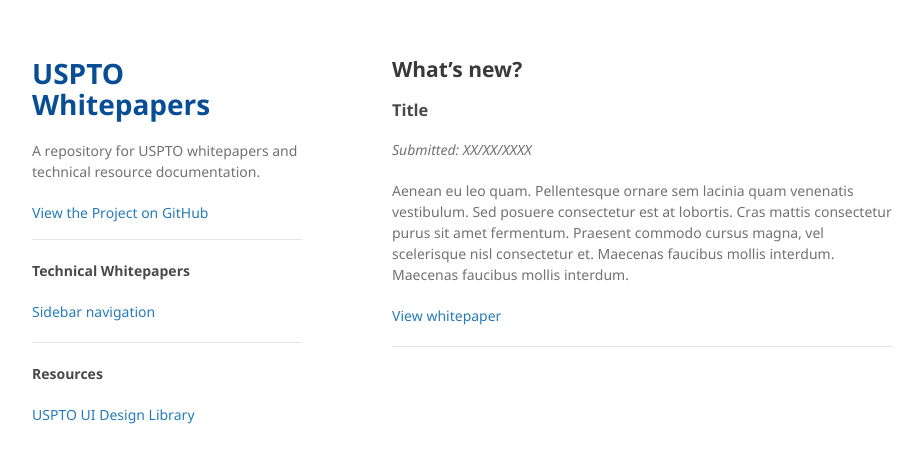
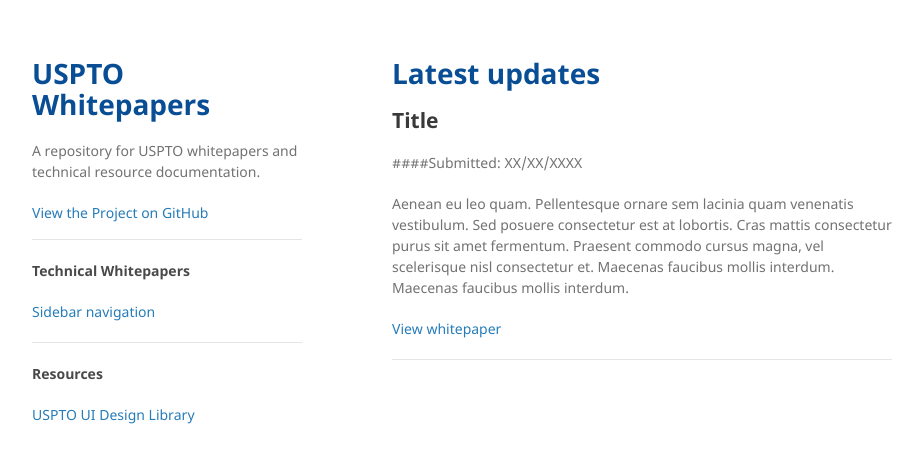
Before and after one commit to USPTO/whitepapers, a Jekyll site: the page built from index.md, in a window 1280 px wide. Shown: the top 463 px of the page, without its empty margins (178-1101 px from the left). Built offline with Jekyll 4.4.1, drawn with Linux system fonts in a browser that asks for light colours; our own code applies the rules of GitHub Pages for plain Markdown files.

Commit message:
Update index.md

```diff
--- a/index.md
+++ b/index.md
@@ -2,10 +2,10 @@
 layout: default
 ---
 
-## What's new?
+# Latest updates
 
-### Title
-*Submitted: XX/XX/XXXX*
+## Title
+####Submitted: XX/XX/XXXX
 
 Aenean eu leo quam. Pellentesque ornare sem lacinia quam venenatis vestibulum. Sed posuere consectetur est at lobortis. Cras mattis consectetur purus sit amet fermentum. Praesent commodo cursus magna, vel scelerisque nisl consectetur et. Maecenas faucibus mollis interdum. Maecenas faucibus mollis interdum.
 
```
